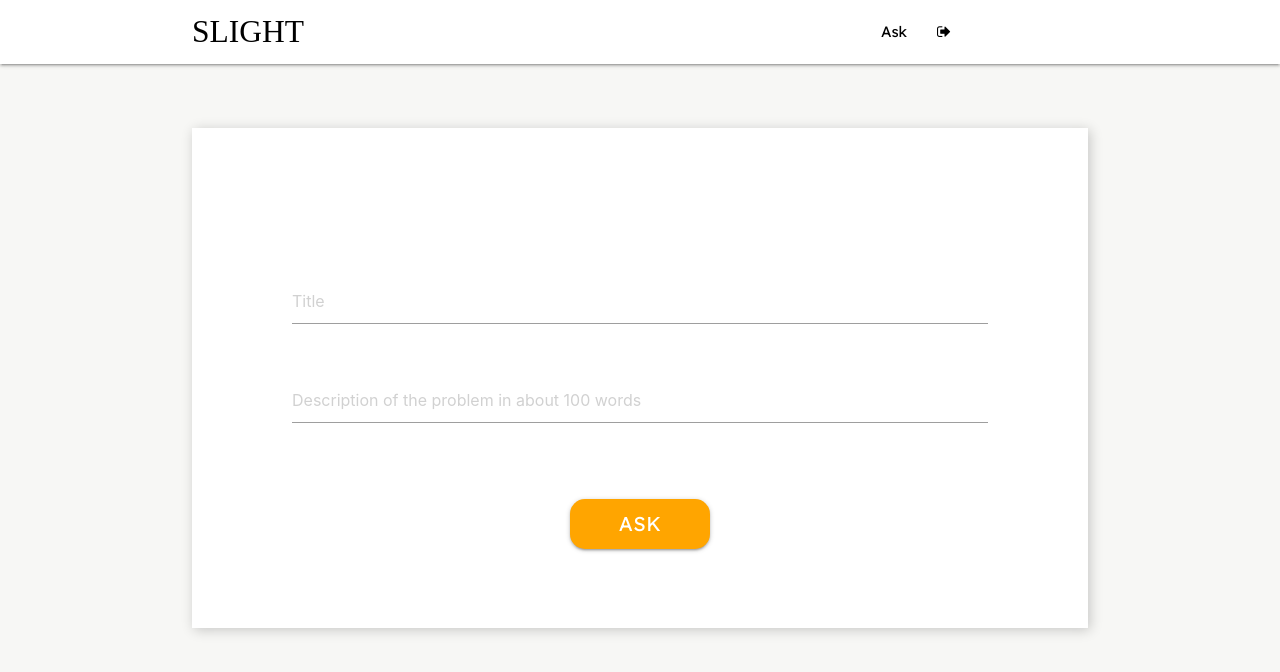
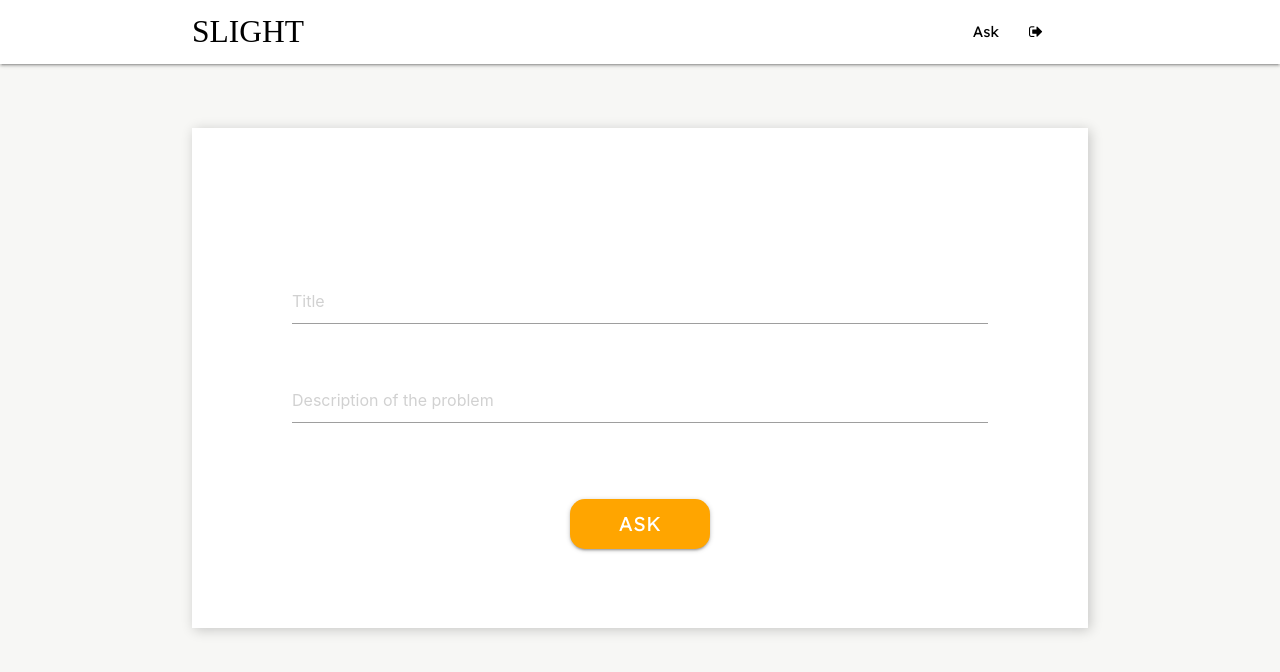
Before and after one commit to RaiLokesh/slight-app, a React (Create React App) app in the folder client/: page /ask in a window 1280 px wide. Shown: the top 672 px of the page. Built offline with nearby package versions, Linux system fonts and the light colour scheme; sample sign-in values are in the browser's storage; a web font is replaced by a local one.

Commit message:
next-commit

```diff
--- a/client/src/components/Createpost.js
+++ b/client/src/components/Createpost.js
@@ -43,7 +43,7 @@ const Createpost = () => {
             />
             <br/><br/><br/>
             <input type="text"
-            placeholder="Description of the problem in about 100 words"
+            placeholder="Description of the problem"
             value={body}
             onChange={(e)=>setBody(e.target.value)}
             />
--- a/client/src/components/Navbar.js
+++ b/client/src/components/Navbar.js
@@ -25,7 +25,6 @@ const Navbar = () => {
             <ul id="nav-mobile" className="right hide-on-med-and-down">
                         <li key="3"><Link to="/ask">Ask</Link></li>
                         <li key="4"><Link to="#">{user}</Link></li>
-                        console.log()
                         <li key="5"><Link to="#"><i className="fa fa-sign-out" onClick={()=>{
                             localStorage.clear()
                             dispatch({type:"CLEAR"})
```
